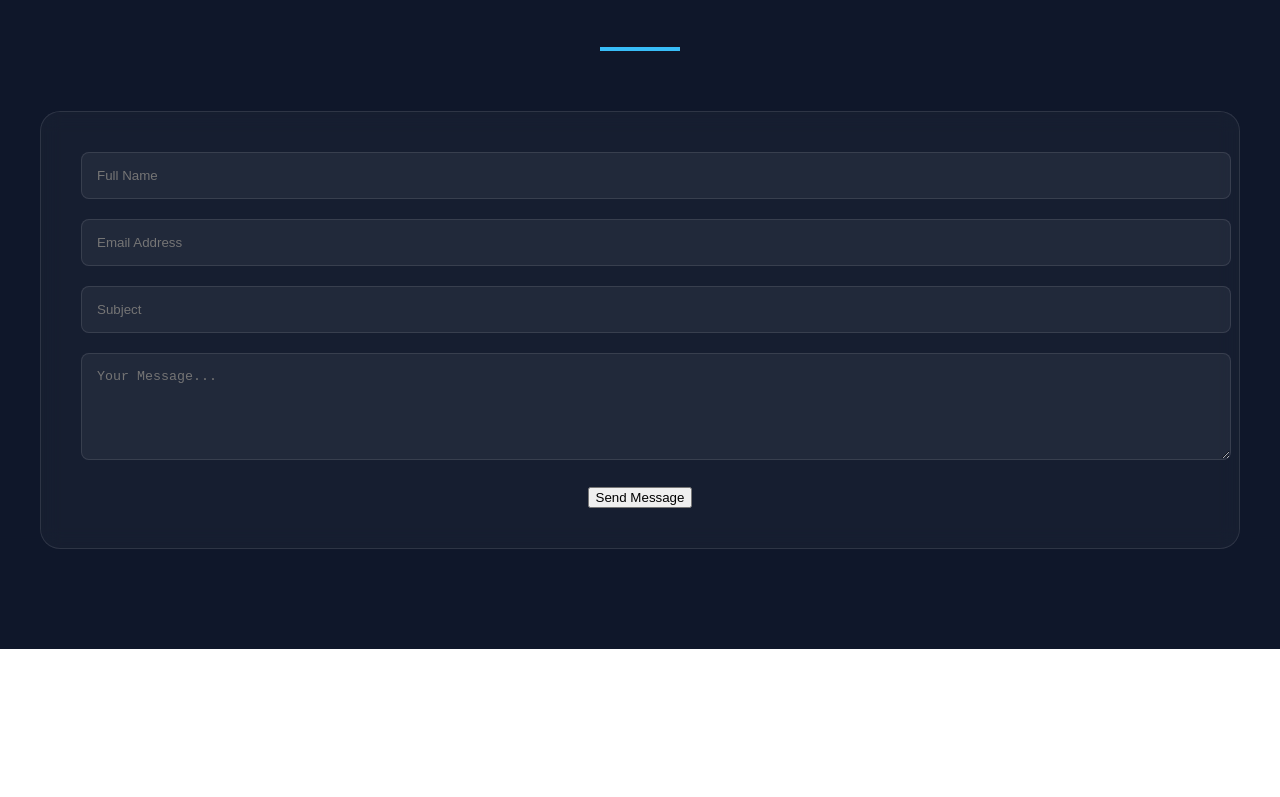
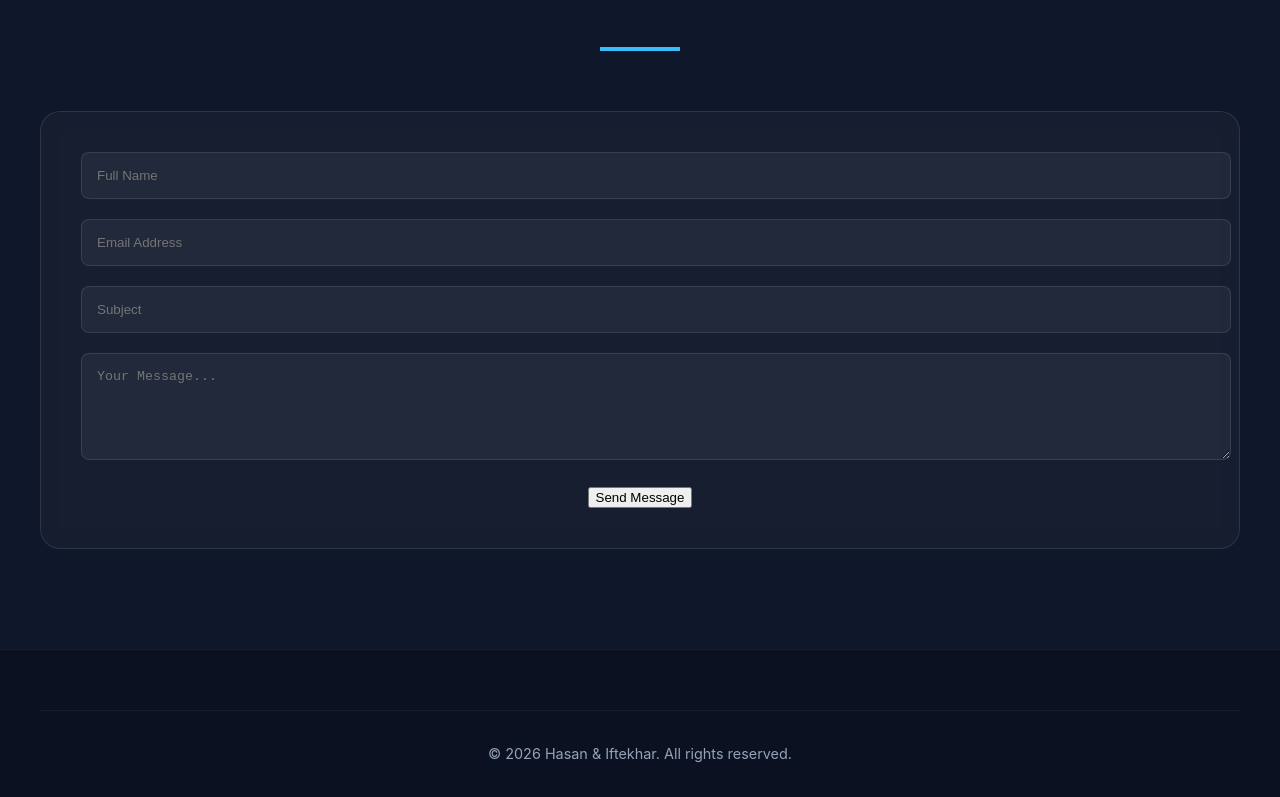
Before and after one commit to hasanrazib/react-landing-page, a React (Create React App) app in the folder project-foal/: page / in a window 1280 px wide. Shown: the part 1270-2067 px from the top of the page. Before the commit the page ends 1919 px from the top, so only its background shows below. Built offline with nearby package versions, Linux system fonts and the light colour scheme.

Commit message:
footer added

```diff
--- a/project-foal/src/App.js
+++ b/project-foal/src/App.js
@@ -3,6 +3,7 @@ import Navbar from "./Components/Navbar";
 import Slider from "./Components/Slider";
 import About from "./Components/About";
 import Contact from "./Components/Contact";
+import Footer from "./Components/Footer";
 import './App.css';
 
 function App(){
@@ -12,6 +13,7 @@ function App(){
       <Slider/>
       <About/>
       <Contact/>
+      <Footer/>
     </div>
   );
 
--- /dev/null
+++ b/project-foal/src/Components/Footer.css
@@ -0,0 +1,91 @@
+.footer {
+  background: #0b1120; /* Darker than contact section for contrast */
+  color: #94a3b8;
+  padding: 60px 0 20px;
+  border-top: 1px solid rgba(255, 255, 255, 0.05);
+}
+
+.footer-container {
+  max-width: 1200px;
+  margin: 0 auto;
+  padding: 0 20px;
+}
+
+.footer-content {
+  display: grid;
+  grid-template-columns: 2fr 1fr 1fr;
+  gap: 40px;
+  margin-bottom: 40px;
+}
+
+.footer-brand h3 {
+  color: #fff;
+  font-size: 1.8rem;
+  margin-bottom: 15px;
+}
+
+.footer-brand h3 span {
+  color: #38bdf8; /* Blue accent matching the form */
+}
+
+.footer-links h4, .footer-social h4 {
+  color: #fff;
+  margin-bottom: 20px;
+  font-size: 1.1rem;
+}
+
+.footer-links ul {
+  list-style: none;
+  padding: 0;
+}
+
+.footer-links ul li {
+  margin-bottom: 10px;
+}
+
+.footer-links ul li a {
+  color: #94a3b8;
+  text-decoration: none;
+  transition: 0.3s;
+}
+
+.footer-links ul li a:hover {
+  color: #38bdf8;
+  padding-left: 5px;
+}
+
+.social-icons {
+  display: flex;
+  flex-direction: column;
+  gap: 10px;
+}
+
+.social-icons a {
+  color: #94a3b8;
+  text-decoration: none;
+  font-size: 0.9rem;
+  transition: 0.3s;
+}
+
+.social-icons a:hover {
+  color: #38bdf8;
+}
+
+.footer-bottom {
+  text-align: center;
+  padding-top: 20px;
+  border-top: 1px solid rgba(255, 255, 255, 0.05);
+  font-size: 0.9rem;
+}
+
+/* Responsive */
+@media (max-width: 768px) {
+  .footer-content {
+    grid-template-columns: 1fr;
+    text-align: center;
+  }
+
+  .footer-links ul li a:hover {
+    padding-left: 0;
+  }
+}
--- /dev/null
+++ b/project-foal/src/Components/Footer.js
@@ -0,0 +1,18 @@
+import React from 'react';
+import './Footer.css';
+
+const Footer = () => {
+  const currentYear = new Date().getFullYear();
+
+  return (
+    <footer className="footer">
+      <div className="footer-container">
+        <div className="footer-bottom">
+          <p>&copy; {currentYear} Hasan & Iftekhar. All rights reserved.</p>
+        </div>
+      </div>
+    </footer>
+  );
+};
+
+export default Footer;
```
